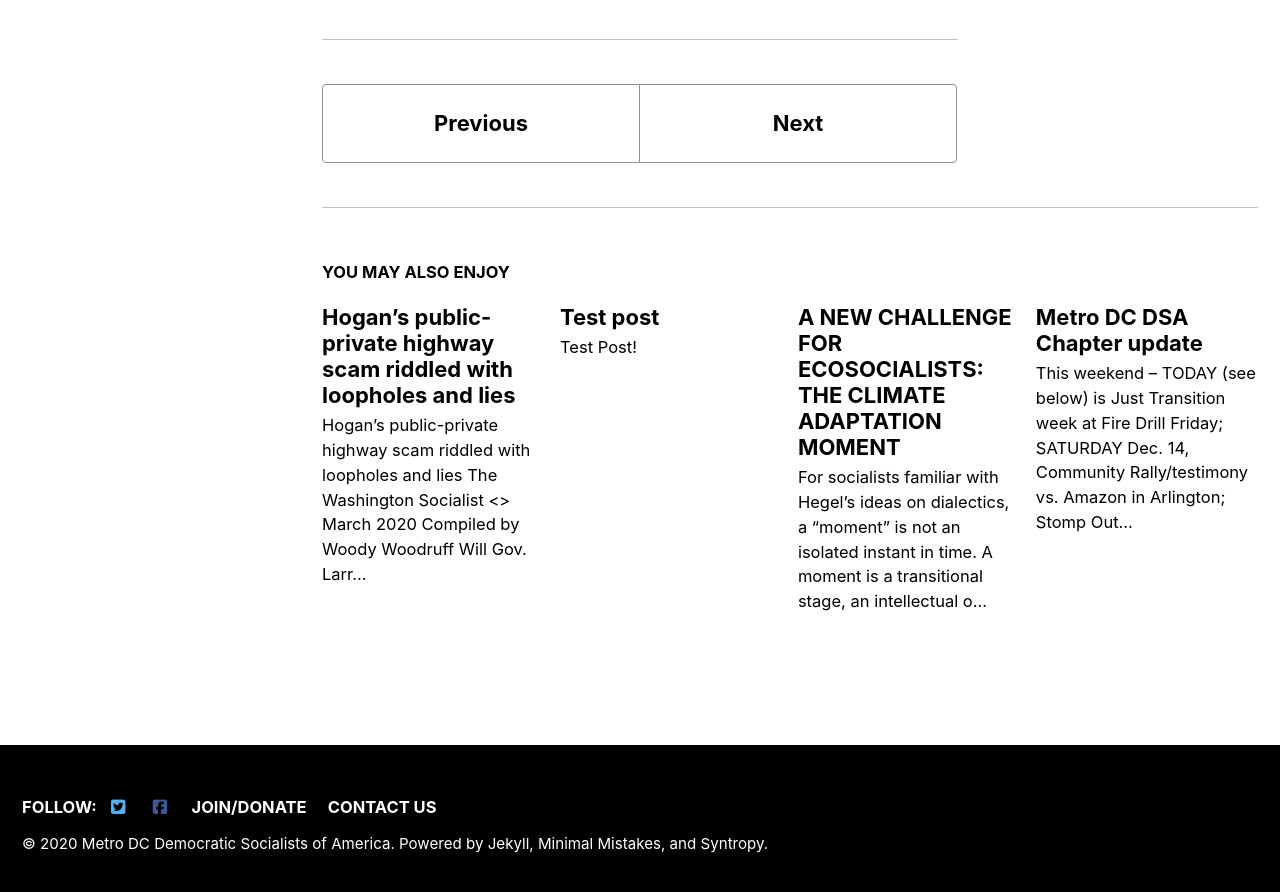
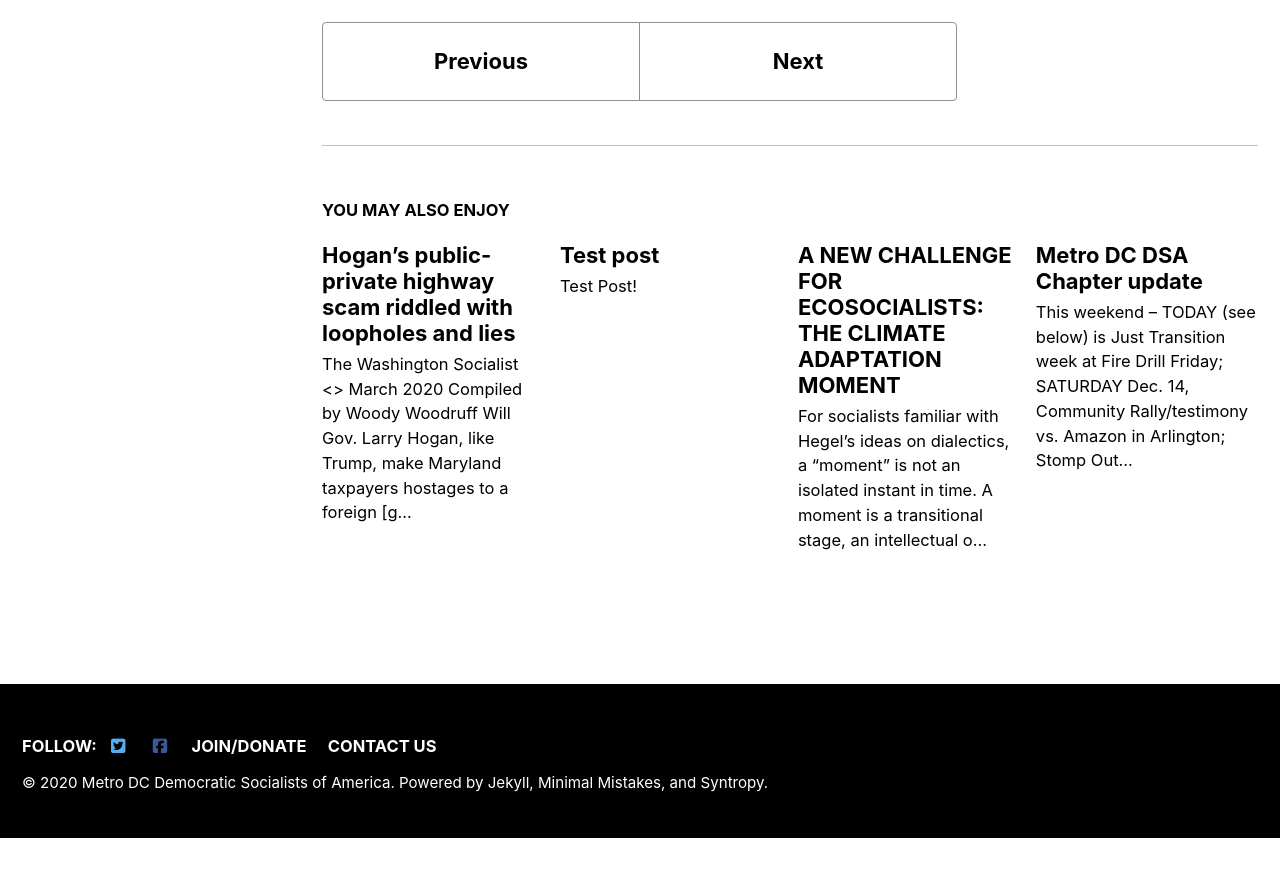
Before and after one commit to CentralScrutinizer-moonbog/MetroDCDSA.github.io, a Jekyll site: the page built from _posts/2020-2-28-A-Handbook-For-Tomorrow.md, in a window 1280 px wide and 900 px high, scrolled down 5495 px. Shown: the top 892 px of the window. Built offline with Jekyll 4.4.1, drawn with Linux system fonts in a browser that asks for light colours; cached includes are drawn as plain includes; nearby versions of some CDN libraries; after the commit the page ends 6333 px from its top, so only the background shows below that; some of the changed text lies outside the part shown.

Commit message:
Changed filename for first article and remove redundant wording

```diff
--- a/_posts/2020-2-28-A-Handbook-For-Tomorrow.md
+++ b/_posts/2020-2-28-A-Handbook-For-Tomorrow.md
@@ -6,8 +6,6 @@
   - Article
 author: Bill Mosley
 ---
-<p><strong>Socialism in Practice:  A Handbook for Tomorrow </strong>
-</p>
 <p><strong><em>The Washington Socialist</em></strong><strong> &lt;&gt; March 2020</strong>
 </p>
 <p><em>By Bill Mosley</em>
--- a/_posts/2020-2-28-Hogans-public-private-highway-scam-riddled-with-loopholes-and-liesdos.md
+++ b/_posts/2020-2-28-Hogans-public-private-highway-scam-riddled-with-loopholes-and-lies.md
@@ -6,8 +6,6 @@
   - Article
 author: Ben Ross
 ---
-<p><strong>Hogan’s public-private highway scam riddled with loopholes and lies</strong>
-</p>
 <p><strong><em>The Washington Socialist</em></strong><strong> &lt;&gt; March 2020</strong>
 </p>
 <p><em>Compiled by Woody Woodruff</em>
```
